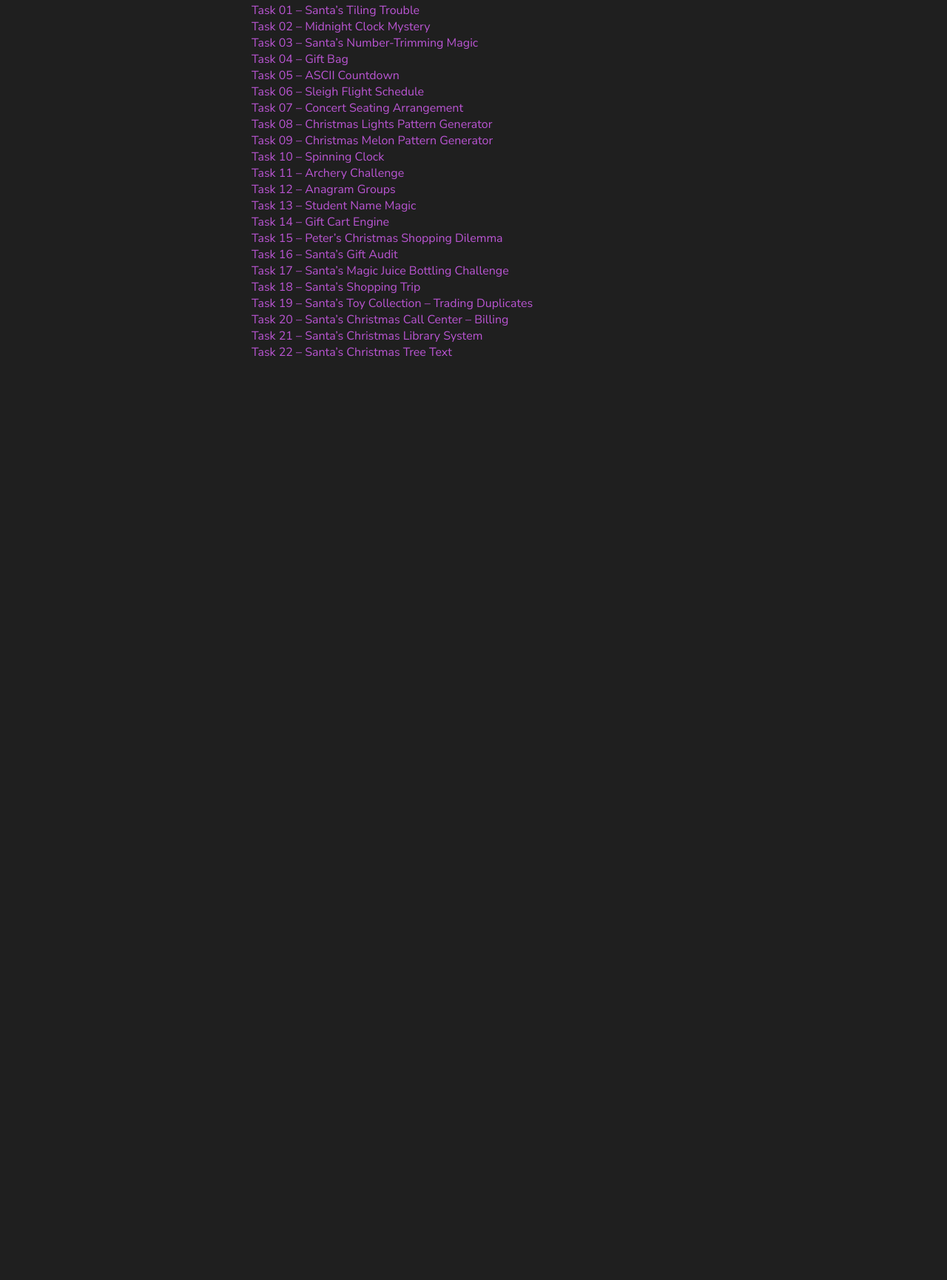
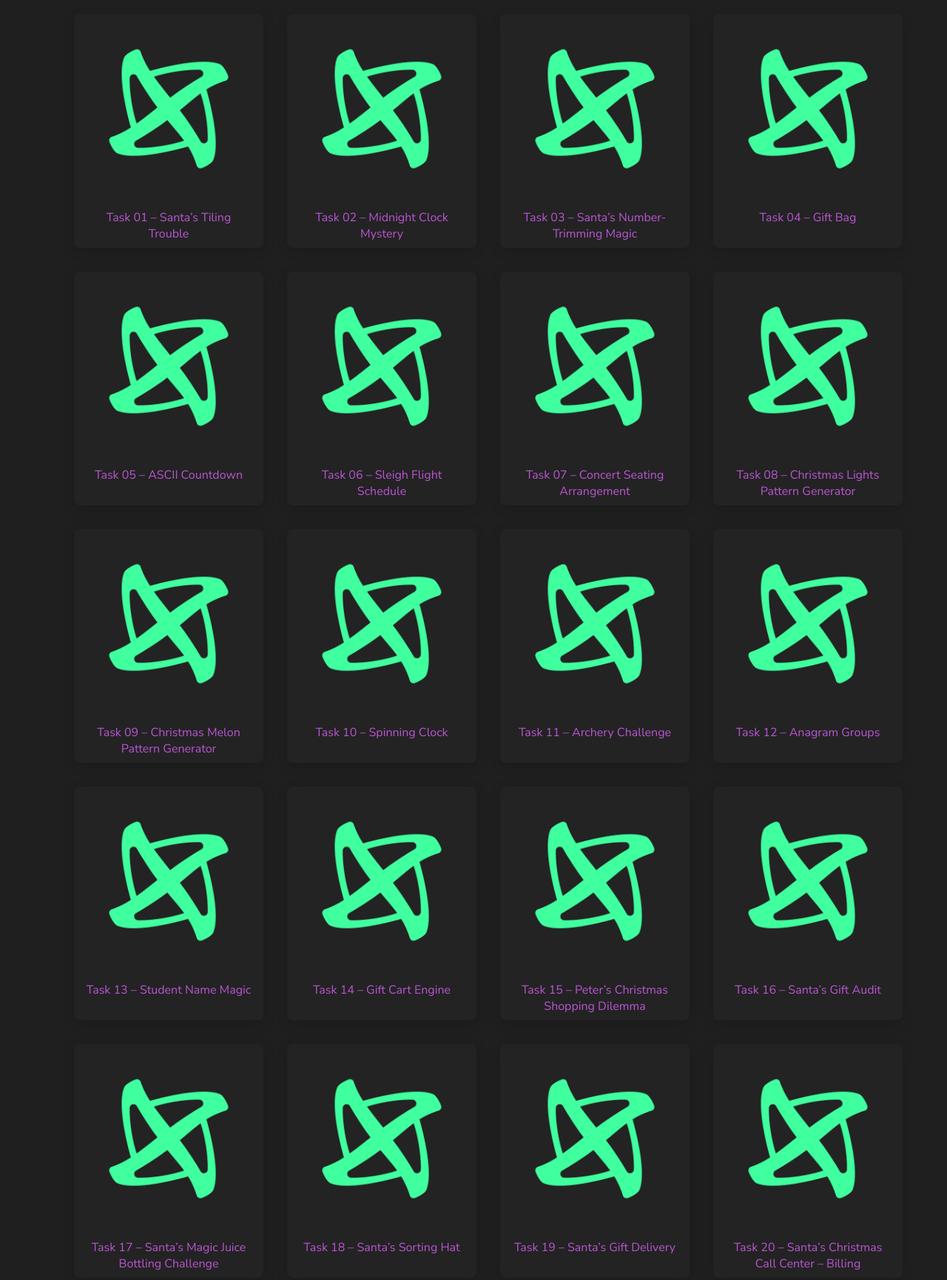
Before and after one commit to allasas11/techin_scriptmas_tasks, a website: page index.html in a window 1280 px wide. Shown: the part 80-1810 px from the top of the page at 74% size. Before the commit the page ends 800 px from the top, so only its background shows below. Drawn offline with Linux system fonts and the light colour scheme.

Commit message:
styling updated

```diff
--- a/index.html
+++ b/index.html
@@ -13,29 +13,99 @@
 <body>
     <h1>Christmas TECHIN Programming Challenge 2025</h1>
 
-    <ul>
-        <li><a href="tasks/task-01-santas-tiling/task_1.html">Task 01 – Santa’s Tiling Trouble</a></li>
-        <li><a href="tasks/task-02-midnight-clock/task_2.html">Task 02 – Midnight Clock Mystery</a></li>
-        <li><a href="tasks/task-03-number-trimming/task_3.html">Task 03 – Santa’s Number-Trimming Magic</a></li>
-        <li><a href="tasks/task-04-gift-bag/task_4.html">Task 04 – Gift Bag</a></li>
-        <li><a href="tasks/task-05-ascii-countdown/task_5.html">Task 05 – ASCII Countdown</a></li>
-        <li><a href="tasks/task-06-sleigh-flight-schedule/task_6.html">Task 06 – Sleigh Flight Schedule</a></li>
-        <li><a href="tasks/task-07-concert-seating/task_7.html">Task 07 – Concert Seating Arrangement</a></li>
-        <li><a href="tasks/task-08-christmas-lights/task_8.html">Task 08 – Christmas Lights Pattern Generator</a></li>
-        <li><a href="tasks/task-09-christmas-melon/task_9.html">Task 09 – Christmas Melon Pattern Generator</a></li>
-        <li><a href="tasks/task-10-spinning-clock/task_10.html">Task 10 – Spinning Clock</a></li>
-        <li><a href="tasks/task-11-archery-challenge/task_11.html">Task 11 – Archery Challenge</a></li>
-        <li><a href="tasks/task-12-anagram-groups/task_12.html">Task 12 – Anagram Groups</a></li>
-        <li><a href="tasks/task-13-student-name-magic/task_13.html">Task 13 – Student Name Magic</a></li>
-        <li><a href="tasks/task-14-gift-cart/task_14.html">Task 14 – Gift Cart Engine</a></li>
-        <li><a href="tasks/task-15-peter-shopping/task_15.html">Task 15 – Peter’s Christmas Shopping Dilemma</a></li>
-        <li><a href="tasks/task-16-gift-audit/task_16.html">Task 16 – Santa’s Gift Audit</a></li>
-        <li><a href="tasks/task-17-juice-bottling/task_17.html">Task 17 – Santa’s Magic Juice Bottling Challenge</a></li>
-        <li><a href="tasks/task-18-shopping-trip/task_18.html">Task 18 – Santa’s Shopping Trip</a></li>
-        <li><a href="tasks/task-19-toy-trade/task_19.html">Task 19 – Santa’s Toy Collection – Trading Duplicates</a></li>
-        <li><a href="tasks/task-20-call-center-billing/task_20.html">Task 20 – Santa’s Christmas Call Center – Billing</a></li>
-        <li><a href="tasks/task-21-christmas-library/task_21.html">Task 21 – Santa’s Christmas Library System</a></li>
-        <li><a href="tasks/task-22-christmas-tree/task_22.html">Task 22 – Santa’s Christmas Tree Text</a></li>
+    <ul class="task-list">
+        <li class="task-list-item">
+            <img src="assets/Logo_2160x2160.png" alt="task-list-item-image" class="task-list-item-icon" />
+            <a href="tasks/task-01-santas-tiling/task_1.html">Task 01 – Santa’s Tiling Trouble</a>
+        </li>
+        <li class="task-list-item">
+            <img src="assets/Logo_2160x2160.png" alt="task-list-item-image" class="task-list-item-icon" />
+            <a href="tasks/task-02-midnight-clock/task_2.html">Task 02 – Midnight Clock Mystery</a>
+        </li>
+        <li class="task-list-item">
+            <img src="assets/Logo_2160x2160.png" alt="task-list-item-image" class="task-list-item-icon" />
+            <a href="tasks/task-03-number-trimming/task_3.html">Task 03 – Santa’s Number-Trimming Magic</a>
+        </li>
+        <li class="task-list-item">
+            <img src="assets/Logo_2160x2160.png" alt="task-list-item-image" class="task-list-item-icon" />
+            <a href="tasks/task-04-gift-bag/task_4.html">Task 04 – Gift Bag</a>
+        </li>
+        <li class="task-list-item">
+            <img src="assets/Logo_2160x2160.png" alt="task-list-item-image" class="task-list-item-icon" />
+            <a href="tasks/task-05-ascii-countdown/task_5.html">Task 05 – ASCII Countdown</a>
+        </li>
+        <li class="task-list-item">
+            <img src="assets/Logo_2160x2160.png" alt="task-list-item-image" class="task-list-item-icon" />
+            <a href="tasks/task-06-sleigh-flight-schedule/task_6.html">Task 06 – Sleigh Flight Schedule</a>
+        </li>
+        <li class="task-list-item">
+            <img src="assets/Logo_2160x2160.png" alt="task-list-item-image" class="task-list-item-icon" />
+            <a href="tasks/task-07-concert-seating/task_7.html">Task 07 – Concert Seating Arrangement</a>
+        </li>
+        <li class="task-list-item">
+            <img src="assets/Logo_2160x2160.png" alt="task-list-item-image" class="task-list-item-icon" />
+            <a href="tasks/task-08-christmas-lights/task_8.html">Task 08 – Christmas Lights Pattern Generator</a>
+        </li>
+        <li class="task-list-item">
+            <img src="assets/Logo_2160x2160.png" alt="task-list-item-image" class="task-list-item-icon" />
+            <a href="tasks/task-09-christmas-melon/task_9.html">Task 09 – Christmas Melon Pattern Generator</a>
+        </li>
+        <li class="task-list-item">
+            <img src="assets/Logo_2160x2160.png" alt="task-list-item-image" class="task-list-item-icon" />
+            <a href="tasks/task-10-spinning-clock/task_10.html">Task 10 – Spinning Clock</a>
+        </li>
+        <li class="task-list-item">
+            <img src="assets/Logo_2160x2160.png" alt="task-list-item-image" class="task-list-item-icon" />
+            <a href="tasks/task-11-archery-challenge/task_11.html">Task 11 – Archery Challenge</a>
+        </li>
+        <li class="task-list-item">
+            <img src="assets/Logo_2160x2160.png" alt="task-list-item-image" class="task-list-item-icon" />
+            <a href="tasks/task-12-anagram-groups/task_12.html">Task 12 – Anagram Groups</a>
+        </li>
+        <li class="task-list-item">
+            <img src="assets/Logo_2160x2160.png" alt="task-list-item-image" class="task-list-item-icon" />
+            <a href="tasks/task-13-student-name-magic/task_13.html">Task 13 – Student Name Magic</a>
+        </li>
+        <li class="task-list-item">
+            <img src="assets/Logo_2160x2160.png" alt="task-list-item-image" class="task-list-item-icon" />
+            <a href="tasks/task-14-gift-cart/task_14.html">Task 14 – Gift Cart Engine</a>
+        </li>
+        <li class="task-list-item">
+            <img src="assets/Logo_2160x2160.png" alt="task-list-item-image" class="task-list-item-icon" />
+            <a href="tasks/task-15-peter-shopping/task_15.html">Task 15 – Peter’s Christmas Shopping Dilemma</a>
+        </li>
+        <li class="task-list-item">
+            <img src="assets/Logo_2160x2160.png" alt="task-list-item-image" class="task-list-item-icon" />
+            <a href="tasks/task-16-gift-audit/task_16.html">Task 16 – Santa’s Gift Audit</a>
+        </li>
+        <li class="task-list-item">
+            <img src="assets/Logo_2160x2160.png" alt="task-list-item-image" class="task-list-item-icon" />
+            <a href="tasks/task-17-juice-bottling/task_17.html">Task 17 – Santa’s Magic Juice Bottling Challenge</a>
+        </li>
+        <li class="task-list-item">
+            <img src="assets/Logo_2160x2160.png" alt="task-list-item-image" class="task-list-item-icon" />
+            <a href="tasks/task-18-santa-sorting-hat/task_18.html">Task 18 – Santa’s Sorting Hat</a>
+        </li>
+        <li class="task-list-item">
+            <img src="assets/Logo_2160x2160.png" alt="task-list-item-image" class="task-list-item-icon" />
+            <a href="tasks/task-19-gift-delivery/task_19.html">Task 19 – Santa’s Gift Delivery</a>
+        </li>
+        <li class="task-list-item">
+            <img src="assets/Logo_2160x2160.png" alt="task-list-item-image" class="task-list-item-icon" />
+            <a href="tasks/task-20-call-center-billing/task_20.html">Task 20 – Santa’s Christmas Call Center – Billing</a>
+        </li>
+        <li class="task-list-item">
+            <img src="assets/Logo_2160x2160.png" alt="task-list-item-image" class="task-list-item-icon" />
+            <a href="tasks/task-21-christmas-library/task_21.html">Task 21 – Santa’s Christmas Library System</a>
+        </li>
+        <li class="task-list-item">
+            <div class="task-list-item-image-container">
+                <img src="assets/Logo_2160x2160.png" alt="task-list-item-image" class="task-list-item-icon" />
+            </div>
+            <div class="task-list-item-content">
+                <a href="tasks/task-22-christmas-tree/task_22.html">Task 22 – Santa’s Christmas Tree Text</a>
+            </div>
+        </li>
     </ul>
 </body>
 </html>
--- /dev/null
+++ b/styles.scss
@@ -0,0 +1,121 @@
+
+$primary-color: #40ff9f;
+$secondary-color: #232323;
+$tertiary-color: #292929;
+$accent-color: mediumorchid;
+
+** {
+    margin: 0;
+    padding: 0;
+    box-sizing: border-box;
+}
+
+body {
+    font-family: "Nunito Sans";
+    background-color: #1f1f1f;
+    color: #f1f1f1;
+}
+
+h1 {
+    text-align: center;
+    margin: 20px 0;
+    color: $primary-color;
+}
+
+p {
+    font-size: 1rem;
+    line-height: 1.6;
+    margin: 0 auto 1.5rem auto;
+    text-indent: 2em;
+}
+
+ul.task-list {
+    list-style-type: none;
+    display: flex;
+    flex-wrap: wrap;
+    justify-content: center;
+}
+
+li.task-list-item {
+    display: flex;
+    flex-direction: column;
+    align-items: center;
+    justify-content: flex-start;
+    margin: 1rem;
+    background: $secondary-color;
+    border-radius: 0.5rem;
+    box-shadow: 0 0.25rem 1rem rgba(0,0,0,0.15);
+    width: 256px;
+}
+
+li.task-list-item img {
+    width: 100%;
+    border-radius: 0.5rem 0.5rem 0 0;
+    object-fit: cover;
+}
+
+a {
+    padding: 0.5rem 1rem;
+    text-decoration: none;
+    text-align: center;
+    color: $accent-color;
+    transition: color 0.3s ease;
+}
+
+a:hover {
+    text-decoration: underline;
+    color: $primary-color;
+}
+
+.task-wrapper {
+    background: $tertiary-color;
+    border-radius: 0.75rem;
+    box-shadow: 0 0.25rem 1rem rgba(0,0,0,0.15);
+    padding: 2rem 1.5rem;
+    max-width: 600px;
+    margin: 3rem auto;
+}
+
+.task-title {
+    color: $accent-color;
+    font-size: 1.5rem;
+    margin-bottom: 0.75rem;
+    font-weight: bold;
+    letter-spacing: 1px;
+}
+
+.task-description {
+    color: #e0e0e0;
+    font-size: 0.875rem;
+    margin-bottom: 1.5rem;
+}
+
+.solution-wrapper {
+    background: $secondary-color;
+    border-radius: 0.5rem;
+    padding: 1rem 1.25rem;
+    margin-top: 1rem;
+}
+
+.solution-title {
+    color: $primary-color;
+    font-size: 1.2rem;
+    margin-bottom: 0.5rem;
+    font-weight: 600;
+}
+
+#result, #minutes, #seconds, #total, #count, #ascii, #message, #hour, #minute, #output, #points-output, #anagram-output, #girl-count, #girl-names, #cart-output, #shopping-output {
+    font-weight: bold;
+    font-style: italic;
+    color: $accent-color;
+    margin-top: 10px;
+    text-indent: none;
+}
+
+#tree-output {
+    font-weight: bold;
+    font-style: italic;
+    color: $accent-color;
+    margin-top: 10px;
+    text-indent: none;
+}
```
Also changed, not shown: package.json (added, +22 -0 lines), tasks/task-01-santas-tiling/task_1.html (+1 -1 lines), assets/Logo_2160x2160.png (added), styles.css, 1 other file.
